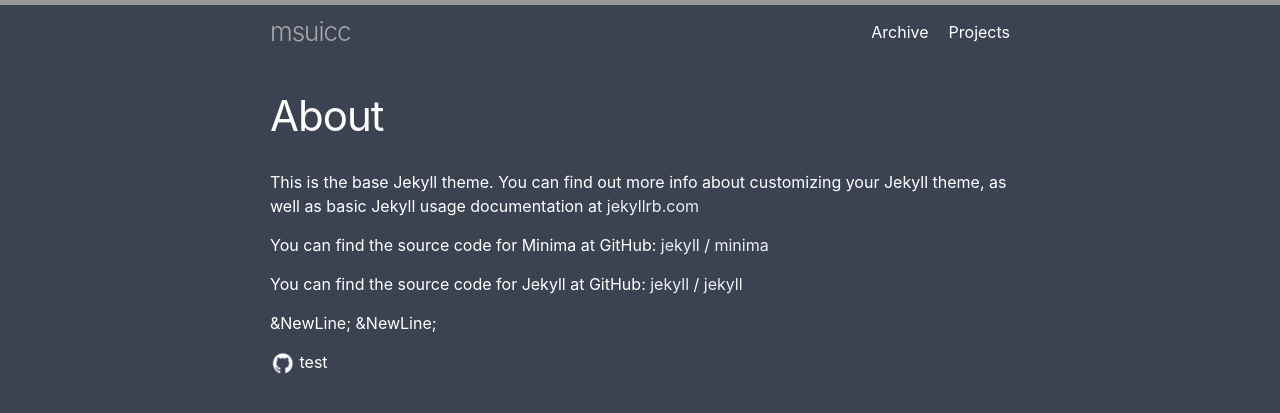
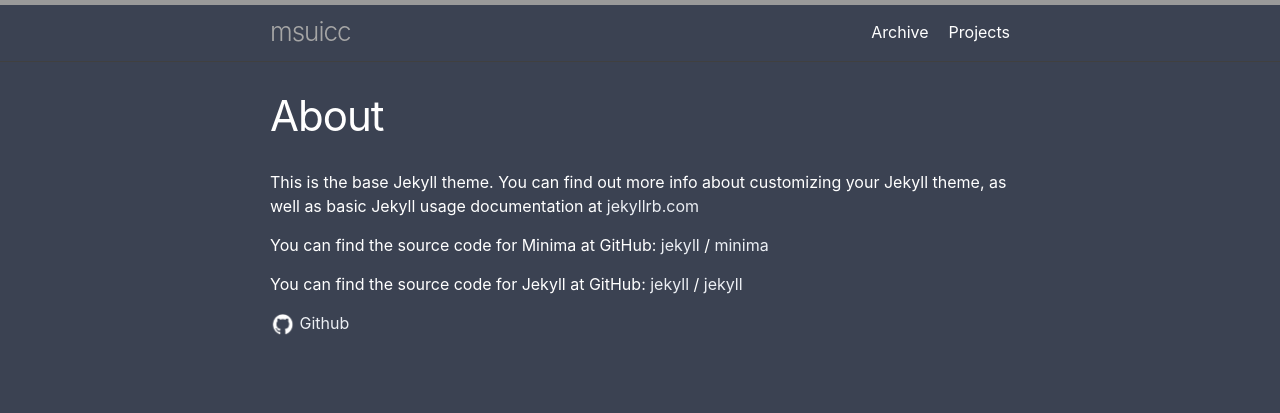
Before and after one commit to kw-ch/kw-ch.github.io, a Jekyll site: the page built from index.md, in a window 1280 px wide. Shown: the top 413 px of the page. Built offline with Jekyll 4.4.1, drawn with Linux system fonts in a browser that asks for light colours.

Commit message:
Update index.md

```diff
--- a/index.md
+++ b/index.md
@@ -15,7 +15,6 @@
 
 
 [jekyll-organization]: https://github.com/jekyll
-&NewLine;
-&NewLine;
 
-![github](/assets/github-icon-dark-transparent.png){:height="25px" width="25px"}&nbsp;test
+
+![github](/assets/github-icon-dark-transparent.png){:height="25px" width="25px"}&nbsp;[Github](https://github.com/msuicc)
```
